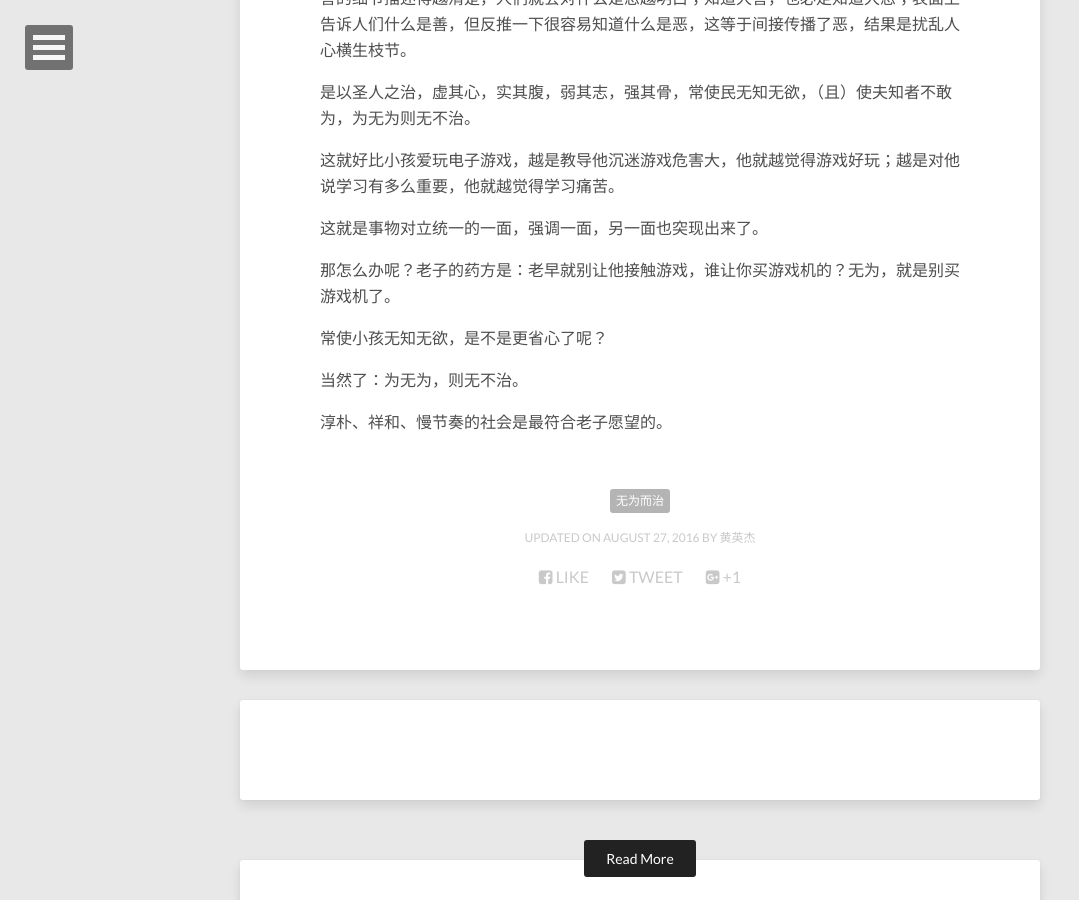
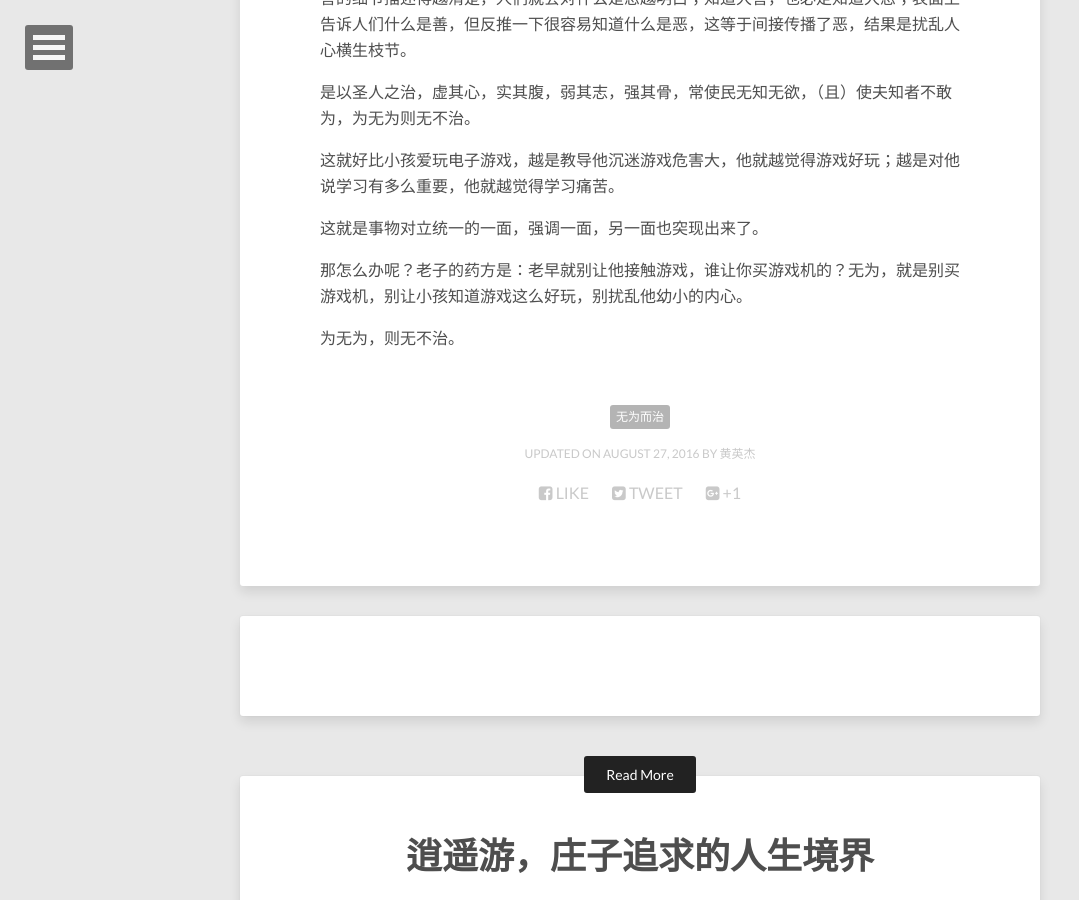
Before and after one commit to huangyingjie/readinghub, a Jekyll site: the page built from _posts/2016-08-27-heweiwuweierzhi.md, in a window 1280 px wide and 900 px high, scrolled down 582 px. Shown: the whole window, without its empty margins (0-1079 px from the left). Built offline with Jekyll 4.4.1, drawn with Linux system fonts in a browser that asks for light colours; comment, search, counter and statistics services are not loaded.

Commit message:
删除多余的话

```diff
--- a/_posts/2016-08-27-heweiwuweierzhi.md
+++ b/_posts/2016-08-27-heweiwuweierzhi.md
@@ -22,10 +22,6 @@ tags: [无为而治]
 
 这就是事物对立统一的一面，强调一面，另一面也突现出来了。
 
-那怎么办呢？老子的药方是：老早就别让他接触游戏，谁让你买游戏机的？无为，就是别买游戏机了。
+那怎么办呢？老子的药方是：老早就别让他接触游戏，谁让你买游戏机的？无为，就是别买游戏机，别让小孩知道游戏这么好玩，别扰乱他幼小的内心。
 
-常使小孩无知无欲，是不是更省心了呢？
-
-当然了：为无为，则无不治。
-
-淳朴、祥和、慢节奏的社会是最符合老子愿望的。
+为无为，则无不治。
```
